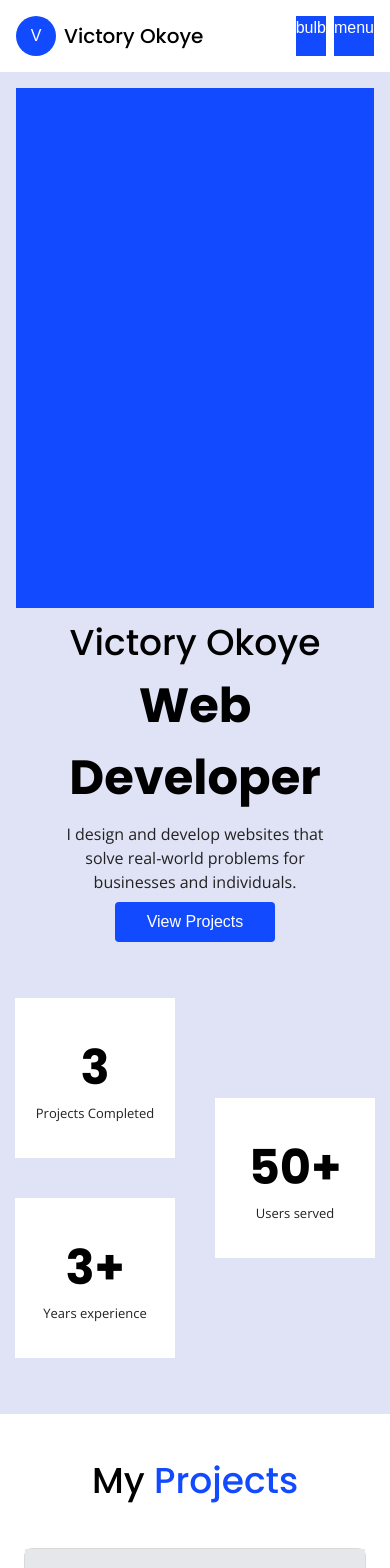
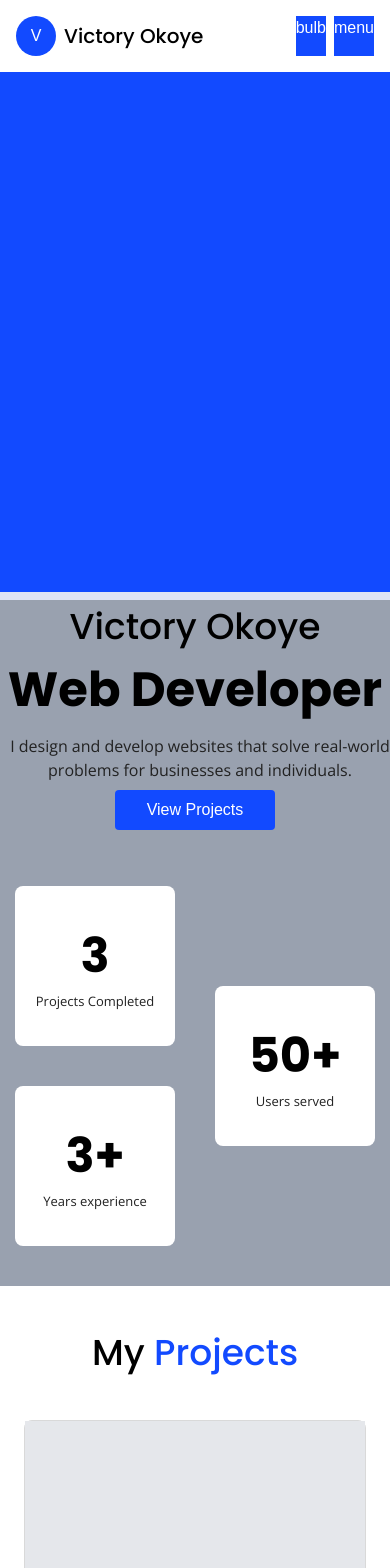
Before and after one commit to victoryokoye/victoryokoye-portfolio, a Next.js app: page / in a window 390 px wide. Shown: the top 1568 px of the page. Built offline with nearby package versions, Linux system fonts and the light colour scheme.

Commit message:
working on  the responsiveness

```diff
--- a/components/Contact.tsx
+++ b/components/Contact.tsx
@@ -19,8 +19,9 @@ export default function Contact() {
   ]
   return(
     <section className="px-8 py-10 flex flex-col gap-5">
-      <h2><span className="text-brand">Contact</span>{" "}me</h2>
-      <ul className="flex flex-col gap-5">
+      <h2 className="text-center"><span className="text-brand">Contact</span>{" "}me</h2>
+      <div className="flex flex-col gap-10 md:flex-row justify-between">
+        <ul className="flex flex-col gap-5 md:w-[50%]">
           {
             contacts.map((contact, index) => (
               <li key={index} className="flex gap-2">
@@ -33,7 +34,8 @@ export default function Contact() {
             ))
           }
         </ul>
-      <div>
+        <div className="md:w-[50%]">
+          <div className="max-w-120 m-auto">
             <form action="" method="post" className="flex flex-col gap-4">
               <input type="text" name="name" id="name" placeholder="Name:" className="bg-white h-12 w-full p-5 rounded-sm"/>
               <input type="email" name="email" id="email"  placeholder="Email:" className="bg-white h-12 w-full p-5 rounded-sm"/>
@@ -42,6 +44,10 @@ export default function Contact() {
             </form>
             <p className="text-center mt-3">Prefer WhatsApp?{" "}<a href="#" className="text-brand">Message me</a></p>
           </div>
+
+        </div>
+      </div>
+
     </section>
   )
 }
--- a/components/Footer.tsx
+++ b/components/Footer.tsx
@@ -56,8 +56,8 @@ export default function Footer() {
   ]
   return(
     <section className="bg-white">
-      <div className="flex gap-5 py-10 px-8">
-        <div className="flex flex-col gap-5">
+      <div className="flex gap-5 py-10 px-8 md:gap-10">
+        <div className="flex flex-col gap-5 w-[50%]">
           <h3>Let's{" "}<span className="text-brand">Connect</span></h3>
           <ul className="flex flex-col gap-3">
             {
@@ -70,7 +70,7 @@ export default function Footer() {
             }
           </ul>
         </div>
-        <div className="flex flex-col gap-5">
+        <div className="flex flex-col gap-5 w-[50%]">
           <h3>Navigation</h3>
           <ul className="flex flex-col gap-3">
             {
--- a/components/Hero.tsx
+++ b/components/Hero.tsx
@@ -2,13 +2,14 @@
 export default function Hero() {
   return (
     <>
-      <section className="p-4 flex flex-col text-center gap-2">
-        <div className="bg-brand w-full h-130"></div>
+      <section className="flex flex-col text-center gap-2 lg:text-left lg:flex-row">
+        <div className="bg-brand w-full h-130 lg:w-[50%]"></div>
+        <div className="flex flex-col gap-2 bg-gray-400">
           <div>
             <h2>Victory Okoye</h2>
             <h1>Web Developer</h1>
           </div>
-        <p className="w-[80%] m-auto">I design and develop websites that solve real-world problems for businesses and individuals.</p>
+          <p className="w-100 m-auto lg:m-0">I design and develop websites that solve real-world problems for businesses and individuals.</p>
           <a href="#projects"><button className="px-8 py-2 bg-brand text-white rounded-sm">View Projects</button></a>
           <ul>
             <li></li>
@@ -17,6 +18,7 @@ export default function Hero() {
             <li></li>
           </ul>
           <Stats/>
+        </div>
       </section>
     </>
   );
@@ -37,19 +39,19 @@ function Stats() {
     }
   ]
   return(
-    <div className="flex gap-10 justify-center py-10">
+    <div className="flex gap-10 justify-center py-10 lg:w-100">
       <div className="flex flex-col gap-10 md:flex-row">
-        <div className="bg-white size-40 flex flex-col items-center justify-center">
+        <div className="bg-white size-40 flex flex-col items-center justify-center rounded-lg">
           <h1>{stats[0].value}</h1>
           <p className="small">{stats[0].text}</p>
         </div>
-        <div className="bg-white size-40 flex flex-col items-center justify-center">
+        <div className="bg-white size-40 flex flex-col items-center justify-center rounded-lg">
           <h1>{stats[2].value}</h1>
           <p className="small">{stats[2].text}</p>
         </div>
       </div>
       <div className="flex items-center">
-        <div className="bg-white size-40 flex flex-col items-center justify-center">
+        <div className="bg-white size-40 flex flex-col items-center justify-center rounded-lg">
           <h1>{stats[1].value}</h1>
           <p className="small">{stats[1].text}</p>
         </div>
```
Lines whose indentation alone changed are shown as unchanged.
